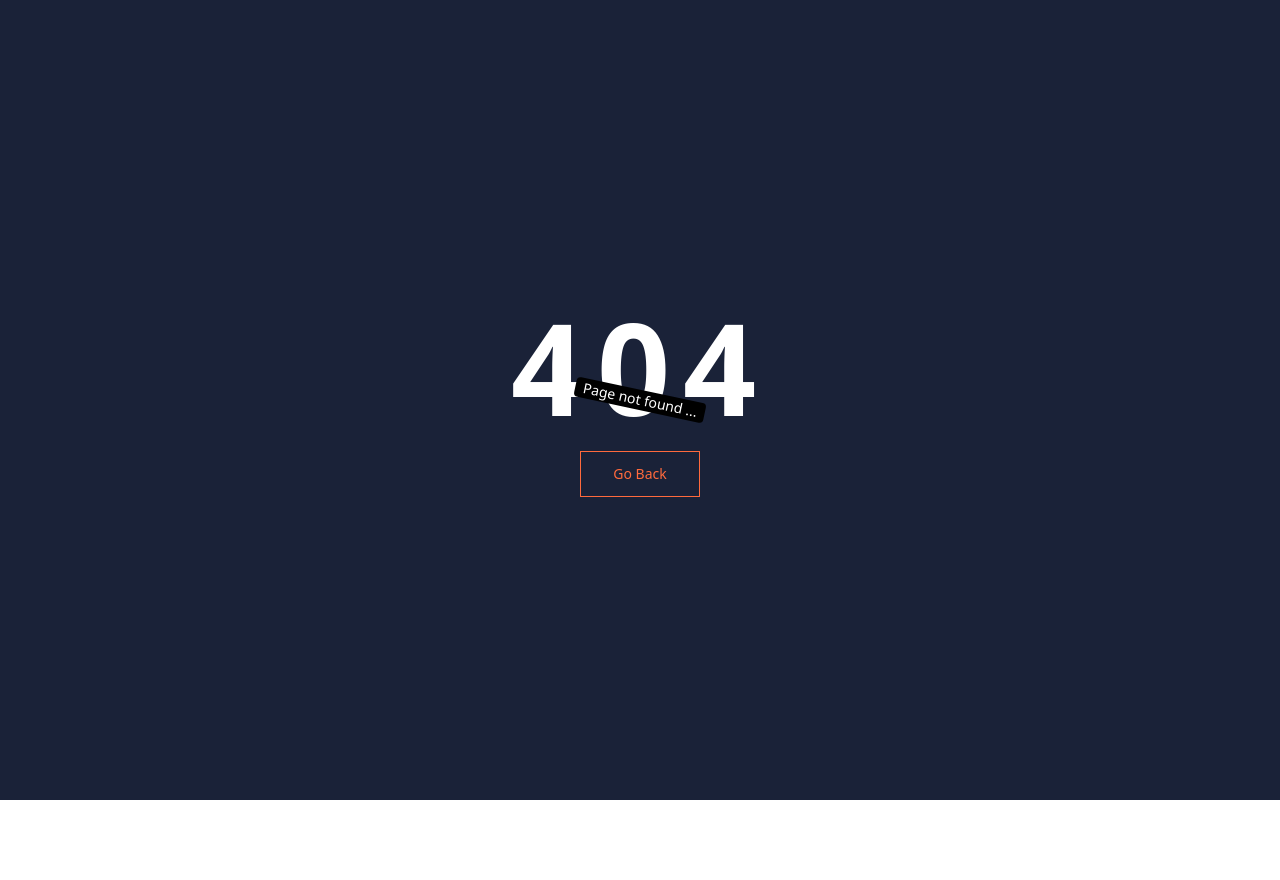
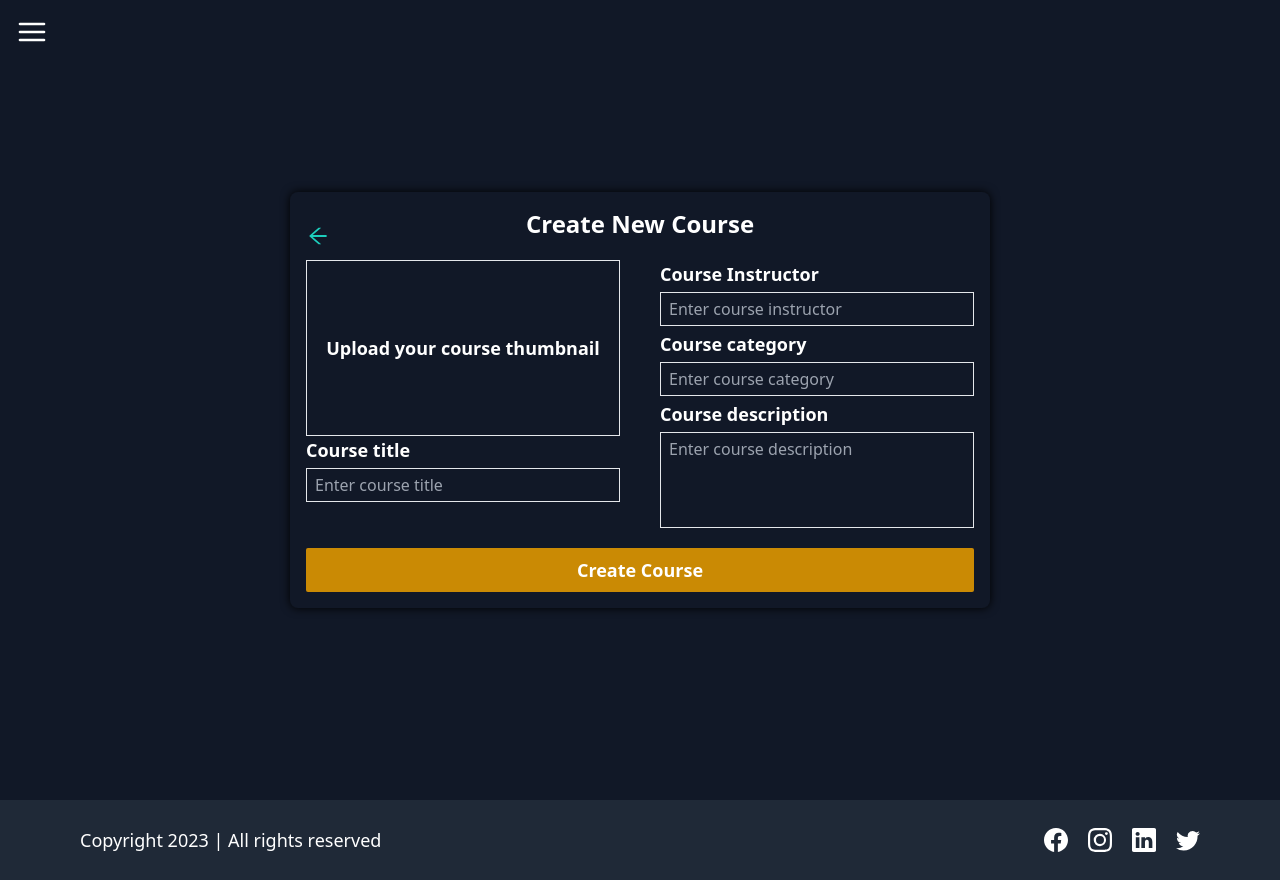
Before and after one commit to saddamseikh/LMS-FRONTEND, a React (Vite) app: page /course/create in a window 1280 px wide. Before the commit this address had no page. Before the commit the page ends 800 px from the top, so only its background shows below. Built offline with nearby package versions, Linux system fonts and the light colour scheme.

Commit message:
create course page admin role side

```diff
--- a/src/App.jsx
+++ b/src/App.jsx
@@ -8,6 +8,7 @@
 import Contact from "./Pages/Contact";
 import CourseList from "./Pages/Course/CourseList";
 import CourseDescription from "./Pages/Course/CourseDescription";
+import CreateCourse from "./Pages/Course/CreateCourse";
 function App() {
   return (
     <>
@@ -21,6 +22,8 @@
 
         <Route path="/course/description" element={<CourseDescription />} />
 
+        <Route path="/course/create" element={<CreateCourse />} />
+
         {/* NotFound page path  */}
         <Route path="*" element={<NotFound />}></Route>
       </Routes>
--- a/src/Layouts/HomeLayout.jsx
+++ b/src/Layouts/HomeLayout.jsx
@@ -70,8 +70,13 @@
                                 <Link to="/admin/dashboard">Admin Dashboard</Link>
                             </li>
                         )}
+                        {isLoggedIn && role === "ADMIN" && (
+              <li>
+                <Link to="/course/create"> Create new course</Link>
+              </li>
+            )}
                         <li>
-                            <Link to="/courses" >Courses</Link>
+                            <Link to="/courses" >All Courses</Link>
                         </li>
 
                         <li>
--- a/src/Pages/Course/CreateCourse.jsx
+++ b/src/Pages/Course/CreateCourse.jsx
@@ -1,5 +1,193 @@
-import React from "react";
+import { useState } from "react";
+import toast from "react-hot-toast";
+import { AiOutlineArrowLeft } from "react-icons/ai";
+import { useDispatch } from "react-redux";
+import { Link, useNavigate } from "react-router-dom";
 
-export default function CreateCourse() {
-  return <div>CreateCourse</div>;
+import HomeLayout from "../../Layouts/HomeLayout";
+import { createNewCourse } from "../../Redux/Slices/CourseSlice";
+
+function CreateCourse() {
+  const dispatch = useDispatch();
+  const navigate = useNavigate();
+
+  const [userInput, setUserInput] = useState({
+    title: "",
+    category: "",
+    createdBy: "",
+    description: "",
+    thumbnail: null,
+    previewImage: "",
+  });
+
+  function handleImageUpload(e) {
+    e.preventDefault();
+    const uploadedImage = e.target.files[0];
+    if (uploadedImage) {
+      const fileReader = new FileReader();
+      fileReader.readAsDataURL(uploadedImage);
+      fileReader.addEventListener("load", function () {
+        setUserInput({
+          ...userInput,
+          previewImage: this.result,
+          thumbnail: uploadedImage,
+        });
+      });
+    }
+  }
+
+  function handleUserInput(e) {
+    const { name, value } = e.target;
+    setUserInput({
+      ...userInput,
+      [name]: value,
+    });
+  }
+
+  async function onFormSubmit(e) {
+    e.preventDefault();
+
+    if (
+      !userInput.title ||
+      !userInput.description ||
+      !userInput.category ||
+      !userInput.thumbnail ||
+      !userInput.createdBy
+    ) {
+      toast.error("All fields are mandatory");
+      return;
+    }
+
+    const response = await dispatch(createNewCourse(userInput));
+    if (response?.payload?.success) {
+      setUserInput({
+        title: "",
+        category: "",
+        createdBy: "",
+        description: "",
+        thumbnail: null,
+        previewImage: "",
+      });
+      navigate("/courses");
+    }
+  }
+
+  return (
+    <HomeLayout>
+      <div className="flex items-center justify-center h-[100vh]">
+        <form
+          onSubmit={onFormSubmit}
+          className="flex flex-col justify-center gap-5 rounded-lg p-4 text-white w-[700px] my-10 shadow-[0_0_10px_black] relative"
+        >
+          <Link className="absolute top-8 text-2xl link text-accent cursor-pointer">
+            <AiOutlineArrowLeft />
+          </Link>
+
+          <h1 className="text-center text-2xl font-bold">Create New Course</h1>
+
+          <main className="grid grid-cols-2 gap-x-10">
+            <div className="gap-y-6">
+              <div>
+                <label htmlFor="image_uploads" className="cursor-pointer">
+                  {userInput.previewImage ? (
+                    <img
+                      className="w-full h-44 m-auto border"
+                      src={userInput.previewImage}
+                    />
+                  ) : (
+                    <div className="w-full h-44 m-auto flex items-center justify-center border">
+                      <h1 className="font-bold text-lg">
+                        Upload your course thumbnail
+                      </h1>
+                    </div>
+                  )}
+                </label>
+                <input
+                  className="hidden"
+                  type="file"
+                  id="image_uploads"
+                  accept=".jpg, .jpeg, .png"
+                  name="image_uploads"
+                  onChange={handleImageUpload}
+                />
+              </div>
+              <div className="flex flex-col gap-1">
+                <label className="text-lg font-semibold" htmlFor="title">
+                  Course title
+                </label>
+                <input
+                  required
+                  type="text"
+                  name="title"
+                  id="title"
+                  placeholder="Enter course title"
+                  className="bg-transparent px-2 py-1 border"
+                  value={userInput.title}
+                  onChange={handleUserInput}
+                />
+              </div>
+            </div>
+
+            <div className="flex flex-col gap-1">
+              <div className="flex flex-col gap-1">
+                <label className="text-lg font-semibold" htmlFor="createdBy">
+                  Course Instructor
+                </label>
+                <input
+                  required
+                  type="text"
+                  name="createdBy"
+                  id="createdBy"
+                  placeholder="Enter course instructor"
+                  className="bg-transparent px-2 py-1 border"
+                  value={userInput.createdBy}
+                  onChange={handleUserInput}
+                />
+              </div>
+
+              <div className="flex flex-col gap-1">
+                <label className="text-lg font-semibold" htmlFor="category">
+                  Course category
+                </label>
+                <input
+                  required
+                  type="text"
+                  name="category"
+                  id="category"
+                  placeholder="Enter course category"
+                  className="bg-transparent px-2 py-1 border"
+                  value={userInput.category}
+                  onChange={handleUserInput}
+                />
+              </div>
+              <div className="flex flex-col gap-1">
+                <label className="text-lg font-semibold" htmlFor="description">
+                  Course description
+                </label>
+                <textarea
+                  required
+                  type="text"
+                  name="description"
+                  id="description"
+                  placeholder="Enter course description"
+                  className="bg-transparent px-2 py-1 h-24 overflow-y-scroll resize-none border"
+                  value={userInput.description}
+                  onChange={handleUserInput}
+                />
+              </div>
+            </div>
+          </main>
+
+          <button
+            type="submit"
+            className="w-full py-2 rounded-sm font-semibold text-lg cursor-pointer bg-yellow-600 hover:bg-yellow-500 transition-all ease-in-out duration-300"
+          >
+            Create Course
+          </button>
+        </form>
+      </div>
+    </HomeLayout>
+  );
 }
+
+export default CreateCourse;
--- a/src/Redux/Slices/CourseSlice.js
+++ b/src/Redux/Slices/CourseSlice.js
@@ -1,38 +1,65 @@
-import { createAsyncThunk, createSlice } from "@reduxjs/toolkit"
-import axiosInstance from "../../Helpers/axiosInstance"
+import { createAsyncThunk, createSlice } from "@reduxjs/toolkit";
+import axiosInstance from "../../Helpers/axiosInstance";
 import toast from "react-hot-toast";
 
 const initialState = {
-    courseData:[]
-}
+  courseData: [],
+};
+// -----------------------------------------------------------------------------------------
+export const getAllCourses = createAsyncThunk("/course", async () => {
+  try {
+    const response = axiosInstance.get("/courses");
+    toast.promise(response, {
+      loading: "loading courses data....",
+      success: "courses loaded successfully",
+      error: "Faild to get the courses data ",
+    });
+    return (await response).data.courses;
+  } catch (error) {
+    toast.error(error?.response?.data?.message);
+  }
+});
 
-export const getAllCourses = createAsyncThunk("/course",async() =>{
-    try{
-        const response = axiosInstance.get("/courses");
-        toast.promise(response,{
-            loading:"loading courses data....",
-            success:"courses loaded successfully",
-            error:"Faild to get the courses data "
-        })
-        return (await response).data.courses;
+// -------------------------------------------------------------------------
+// create course
+
+export const createNewCourse = createAsyncThunk(
+  "/course/create",
+  async (data) => {
+    try {
+      let formData = new FormData();
+      formData.append("title", data?.title);
+      formData.append("description", data?.description);
+      formData.append("category", data?.category);
+      formData.append("createdBy", data?.createdBy);
+      formData.append("thumbnail", data?.thumbnail);
+
+      const response = axiosInstance.post("/courses", formData);
+      toast.promise(response, {
+        loading: "Creating new course",
+        success: "Course created successfully",
+        error: "Failed to create course",
+      });
+
+      return (await response).data;
+    } catch (error) {
+      toast.error(error?.response?.data?.message);
     }
-    catch(error){
-        toast.error(error?.response?.data?.message);
-    }
-})
+  }
+);
 
-const courseSlice= createSlice({
-    name:'courses',
-    initialState,
-    reducers:{},
-    extraReducers:(builder) =>{
-        builder.addCase(getAllCourses.fulfilled,(state,action) =>{
-            if(action.payload){
-                console.log(action.payload)
-                state.courseData = [...action.payload]
-            }
-        })
-    }
-})
+const courseSlice = createSlice({
+  name: "courses",
+  initialState,
+  reducers: {},
+  extraReducers: (builder) => {
+    builder.addCase(getAllCourses.fulfilled, (state, action) => {
+      if (action.payload) {
+        console.log(action.payload);
+        state.courseData = [...action.payload];
+      }
+    });
+  },
+});
 
 export default courseSlice.reducer;
```
